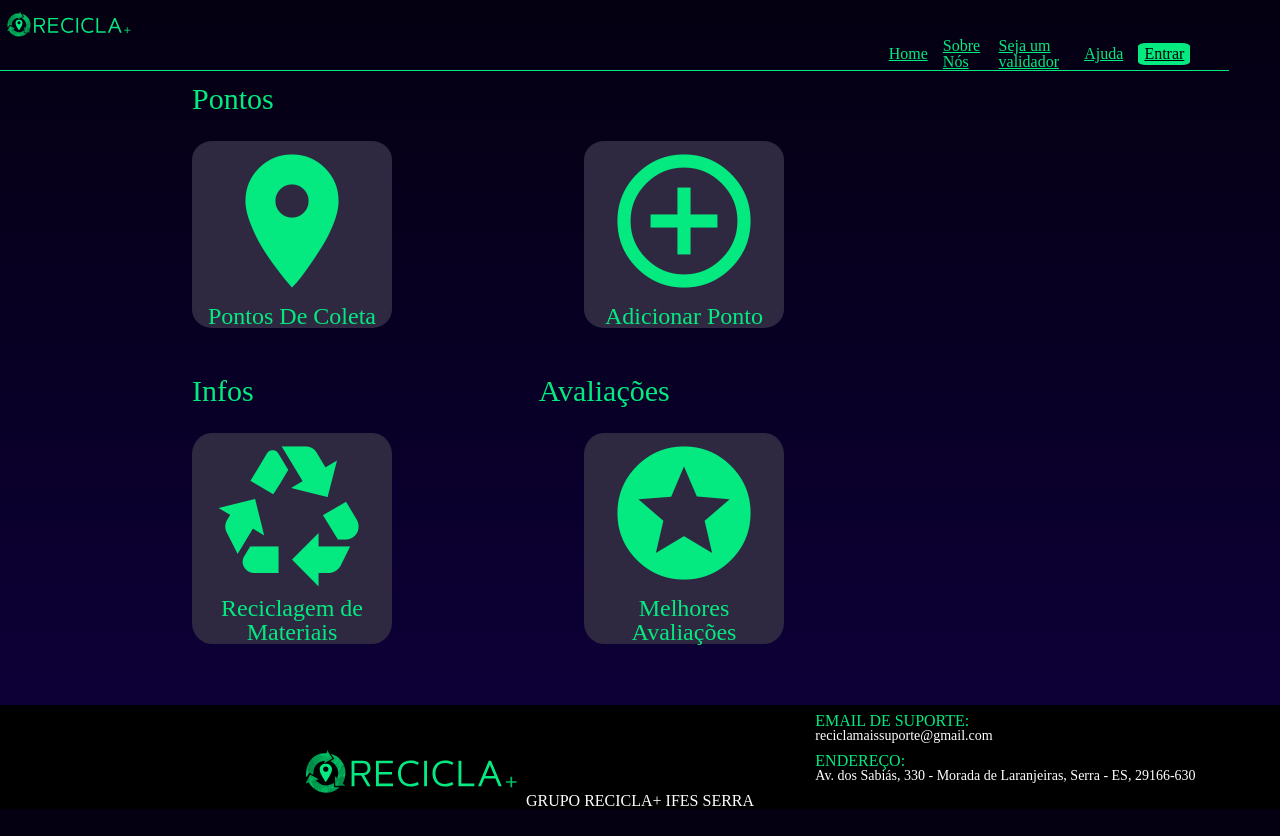
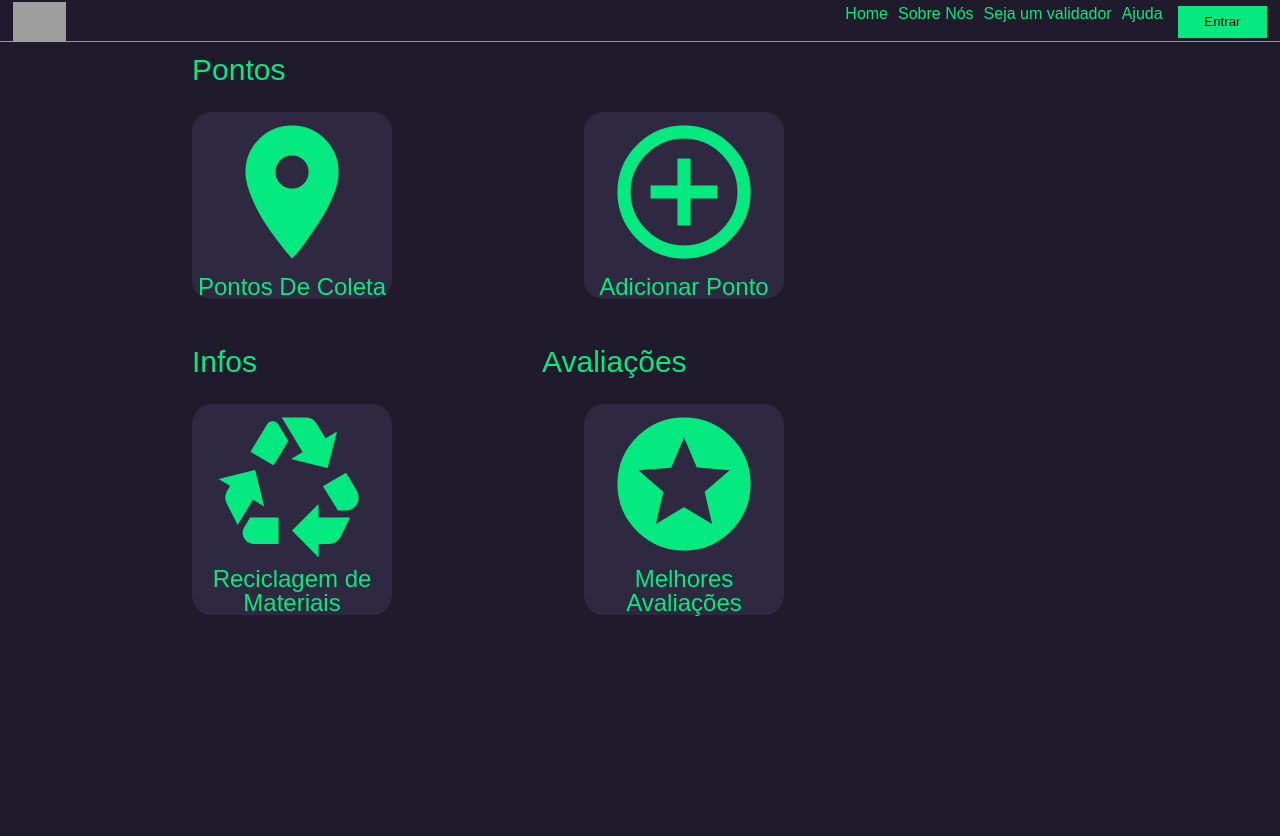
Before and after one commit to RayAra2004/ReciclaMais, a PHP site: page /telas/paginaInicialUser.html in a window 1280 px wide. After the commit the page ends 616 px from the top, so only its background shows below. Run offline with PHP 8.4, Linux system fonts and the light colour scheme; grey boxes are pictures that could not be loaded.

Commit message:
upload das imagens

```diff
--- a/css/ajuda.css
+++ b/css/ajuda.css
@@ -3,10 +3,16 @@
     margin: 0px;
 }
 
+@import url('https://fonts.googleapis.com/css2?family=Poppins:wght@500&display=swap');
+
 body{
+    margin-top: 0.3vh;
     background-color: #201b2c;
 }
 
+a, h1, p{
+    font-family: 'Poppins', sans-serif;
+}
 a{
     text-decoration: none;
 }
--- a/css/paginaInicialUser.css
+++ b/css/paginaInicialUser.css
@@ -1,60 +1,72 @@
 *{
-  color: #05e981;
-}
-body{
-  background-image: linear-gradient(180deg, rgb(4, 0, 17), rgb(14, 0, 61));
+  box-sizing: border-box;
+  margin: 0px;
 }
 
-.reciclaMaisIcon img{
-  position: absolute;
-  height: 70px;
-  top: -10px;
-  left: 0;
+@import url('https://fonts.googleapis.com/css2?family=Poppins:wght@500&display=swap');
+
+body{
+  margin-top: 0.3vh;
+  background-color: #201b2c;
 }
-p{
-  font-size: min(14px,20vw);
+
+a, h1, p{
+  font-family: 'Poppins', sans-serif;
+}
+a{
+  text-decoration: none;
+}
+
+p,h1{
+  color: #05e981;
 }
 
 header{
   display: flex;
+  padding: 1%;
+  justify-content: space-between;
+  align-items: center;
+  width: 100%;
+  height: 5vh;
   border-bottom: 1px solid #05e981;
-  padding: 3%;
-  padding-bottom: 0%;
-  width: 90vw;
-  justify-content: space-between;
+}
 
+.logo{
+  height: 5vh;
 }
-.reciclaMaisIcon{
+.logo img{
+  height: 100%;
+}
+
+header button{
+  width: 7vw;
+  height: 4vh;
+  margin-left: 5px;
+  background-color: #05e981;
+  border: none;
+}
+
+.links{
   display: flex;
-  height:4vh;
+  gap: 10px;
 }
-.reciclaMaisIcon .material-icons{
-  font-size: 4vh;
+
+.links a{
+  text-align: center;
+  text-justify: center;
+  color: #05e981;
 }
-.reciclaMaisIcon h1{
-  font-size: 4vh;
-}
-.menu{
-  display: flex;
-  max-width: fit-content;
-  max-height: 0%;
-  column-gap: 5%;
-  align-items: center;
-}
-.menu .entrarBtn{
-  background-color: #05e981;
-  padding-block: 1%;
-  padding-inline: 2%;
-  border-radius: 15%;
-}
-.entrarBtn a{
-  color: #000;
+.links button a{
+  color: black;
 }
 .conteudo{
   padding: 10%;
   padding-top: 1%;
   padding-left: 15%;
   padding-bottom: 1%;
+}
+span{
+  color: #05e981;
 }
 
 .conteudo p{
--- a/telas/paginaInicialUser.html
+++ b/telas/paginaInicialUser.html
@@ -12,20 +12,20 @@
 </head>
 <body>
     <header>
-        <div class="reciclaMaisIcon">
-            <img src="../imgs/logo_recicla_mais.svg" alt="" id="headerImg">
+        <div class="logo">
+            <img src="../imgs/logo_recicla_mais2.svg" alt="">
         </div>
-        <div class="menu">
+        <div class="links">
             <a href="../index.html">Home</a>
             <a href="../telas/sobreNos.html">Sobre Nós</a>
             <a href="">Seja um validador</a>
-            <a href="../telas/ajuda.html">Ajuda</a>
-            <div class="entrarBtn"><a href="../telas/login.html">Entrar</a></div>
+            <a href="">Ajuda</a>
+            <button><a href="../telas/login.html">Entrar</a></button>
         </div>
     </header>
     <div class="conteudo">
         <div class="subtitle">
-            Pontos
+            <h1>Pontos</h1>
         </div>
         <div class="optionGroup">
             <div class="option">
@@ -43,10 +43,10 @@
         </div>
         <div style="display: flex;justify-content: start;">
         <div class="subtitle">
-            Infos
+            <h1>Infos</h1>
         </div>
         <div class="subtitle">
-            Avaliações
+            <h1>Avaliações</h1>
         </div>
         </div>
         <div class="optionGroup">
@@ -64,7 +64,7 @@
             </div>
         </div>
     </div>
-    <footer>
+    <!--<footer>
         <div class="mainFooter">
             <div class="footerIcon">
                 <img src="../imgs/logo_recicla_mais.svg" alt="" id="footerImg">
@@ -77,6 +77,6 @@
             </div>
         </div>
         <div class="nos">GRUPO RECICLA+ IFES SERRA</div>
-    </footer>
+    </footer>-->
 </body>
 </html>
--- a/telas/sobreNos.html
+++ b/telas/sobreNos.html
@@ -30,7 +30,7 @@
         <img src="../imgs/logo_recicla_mais.svg" alt="" id="headerImg">
         <p>O Recicla+ é um aplicativo desenvolvido por um grupo de estudantes comprometidos com a preservação do meio ambiente e a sustentabilidade. O grupo é composto por jovens entusiastas, que uniram suas habilidades e conhecimentos para criar uma solução que pudesse contribuir para um mundo mais sustentável.<br><br>
             O Recicla+ foi criado para ser uma solução fácil e acessível para aqueles que desejam fazer a sua parte na preservação do meio ambiente. Com uma interface amigável e intuitiva, o aplicativo e o site permite que os usuários encontrem facilmente os pontos de coleta mais próximos de suas casas, além de oferecer dicas e informações sobre reciclagem e sustentabilidade.<br><br>
-             Além disso, o grupo de estudantes responsável pelo Recicla+ também se preocupa em educar a população sobre a importância da reciclagem e da preservação do meio ambiente.
+            Além disso, o grupo de estudantes responsável pelo Recicla+ também se preocupa em educar a população sobre a importância da reciclagem e da preservação do meio ambiente.
         </p>
     </div>
 </body>
```
Also changed, not shown: telas/ajuda.html (+4 -3 lines), imgs/Reciclagem-salva-o-planeta!.svg (added), imgs/foto-site-sem-login.svg (added), imgs/logo-marca-ambiental.svg (added), imgs/logo-recicla+-business.svg (added), imgs/logo-recicla+.svg (added), 2 other files.
